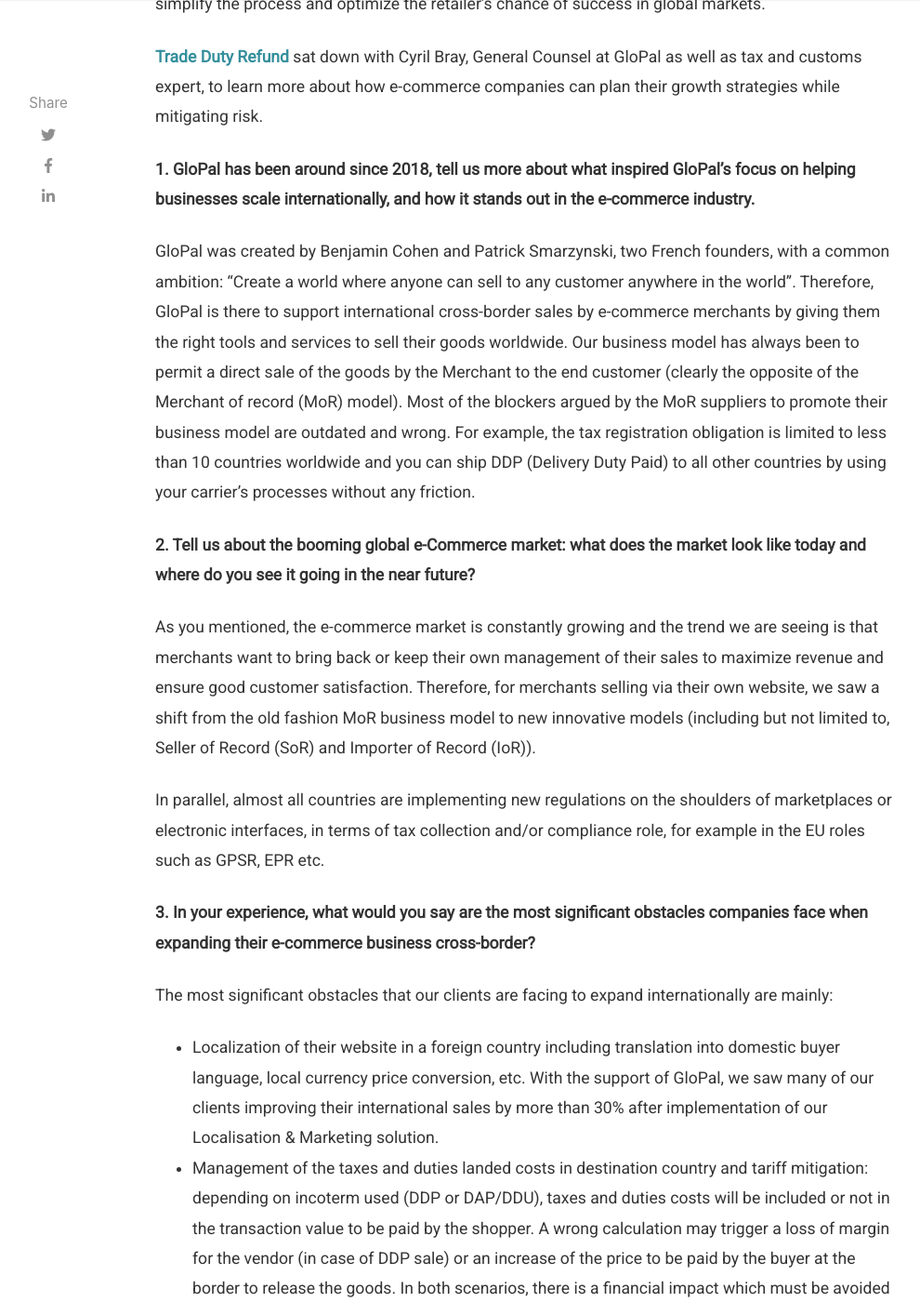
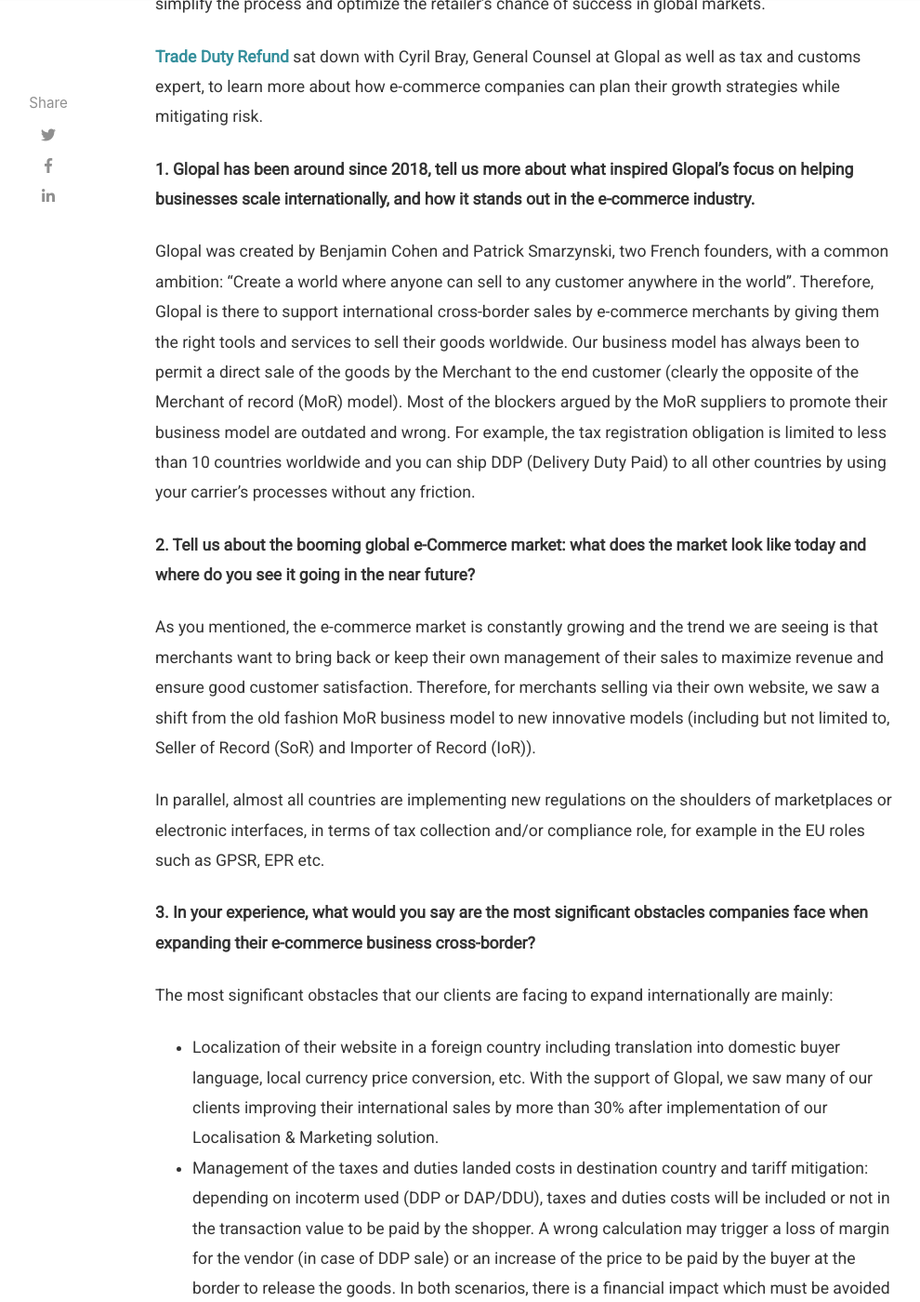
Before and after one commit to madeInLagny/TDR-EN-BLOG, a Jekyll site: the page built from _posts/2025-04-05-ask-the-experts-with-cyril-bray-breaking-borders-and-driving-e-commerce-growth-from-marketing-to-transportation-to-customs-compliance.md, in a window 1280 px wide and 1400 px high, scrolled down 1737 px. Shown: the whole window at 93% size, without its empty margins (118-1108 px from the left). Built offline with Jekyll 4.4.1, drawn with Linux system fonts in a browser that asks for light colours; nearby versions of some CDN libraries; some web fonts are replaced; comment, search, counter and statistics services are not loaded; some of the changed text lies outside the part shown.

Commit message:
Spelling of Glopal modified

```diff
--- a/_posts/2025-04-05-ask-the-experts-with-cyril-bray-breaking-borders-and-driving-e-commerce-growth-from-marketing-to-transportation-to-customs-compliance.md
+++ b/_posts/2025-04-05-ask-the-experts-with-cyril-bray-breaking-borders-and-driving-e-commerce-growth-from-marketing-to-transportation-to-customs-compliance.md
@@ -1,7 +1,7 @@
 ---
 layout: post
 title: "Ask the Experts with Cyril Bray: Breaking Borders and Driving e-Commerce Growth - from Marketing to Transportation to Customs Compliance"
-description: "Discover insights from Cyril Bray of GloPal on overcoming cross-border e-commerce challenges, from localization to customs compliance."
+description: "Discover insights from Cyril Bray of Glopal on overcoming cross-border e-commerce challenges, from localization to customs compliance."
 categories:
   [
     global ecommerce,
@@ -14,7 +14,7 @@
 comments: false
 ---
 
-> In today’s fast-paced digital age, e-commerce continues to break barriers, enabling businesses to reach international customers like never before. For almost a decade, [**GloPal**](https://glopal.fr) has been working hard to support international sales growth, via SaaS modules (including, but not limited to, Localization & Marketing and Taxes and Duties), for online retailers by offering innovative solutions.
+> In today’s fast-paced digital age, e-commerce continues to break barriers, enabling businesses to reach international customers like never before. For almost a decade, [**Glopal**](https://Glopal.fr) has been working hard to support international sales growth, via SaaS modules (including, but not limited to, Localization & Marketing and Taxes and Duties), for online retailers by offering innovative solutions.
 
 Cross-border online sales are projected to reach $2.25 trillion by 2026 as consumers worldwide are turning to international retailers for unique products, better pricing and expanded choices.
 
@@ -29,11 +29,11 @@
 
 Each of these challenges requires careful planning and the right tools and/or partners in order to simplify the process and optimize the retailer’s chance of success in global markets.
 
-[**Trade Duty Refund**](https://tradedutyrefund.com?utm_source=Blog&utm_medium=Link&utm_campaign=20250405Article) sat down with Cyril Bray, General Counsel at GloPal as well as tax and customs expert, to learn more about how e-commerce companies can plan their growth strategies while mitigating risk.
+[**Trade Duty Refund**](https://tradedutyrefund.com?utm_source=Blog&utm_medium=Link&utm_campaign=20250405Article) sat down with Cyril Bray, General Counsel at Glopal as well as tax and customs expert, to learn more about how e-commerce companies can plan their growth strategies while mitigating risk.
 
-**1. GloPal has been around since 2018, tell us more about what inspired GloPal’s focus on helping businesses scale internationally, and how it stands out in the e-commerce industry.**
+**1. Glopal has been around since 2018, tell us more about what inspired Glopal’s focus on helping businesses scale internationally, and how it stands out in the e-commerce industry.**
 
-GloPal was created by Benjamin Cohen and Patrick Smarzynski, two French founders, with a common ambition: “Create a world where anyone can sell to any customer anywhere in the world”. Therefore, GloPal is there to support international cross-border sales by e-commerce merchants by giving them the right tools and services to sell their goods worldwide. Our business model has always been to permit a direct sale of the goods by the Merchant to the end customer (clearly the opposite of the Merchant of record (MoR) model). Most of the blockers argued by the MoR suppliers to promote their business model are outdated and wrong. For example, the tax registration obligation is limited to less than 10 countries worldwide and you can ship DDP (Delivery Duty Paid) to all other countries by using your carrier’s processes without any friction.
+Glopal was created by Benjamin Cohen and Patrick Smarzynski, two French founders, with a common ambition: “Create a world where anyone can sell to any customer anywhere in the world”. Therefore, Glopal is there to support international cross-border sales by e-commerce merchants by giving them the right tools and services to sell their goods worldwide. Our business model has always been to permit a direct sale of the goods by the Merchant to the end customer (clearly the opposite of the Merchant of record (MoR) model). Most of the blockers argued by the MoR suppliers to promote their business model are outdated and wrong. For example, the tax registration obligation is limited to less than 10 countries worldwide and you can ship DDP (Delivery Duty Paid) to all other countries by using your carrier’s processes without any friction.
 
 **2. Tell us about the booming global e-Commerce market: what does the market look like today and where do you see it going in the near future?**
 
@@ -45,8 +45,8 @@
 
 The most significant obstacles that our clients are facing to expand internationally are mainly:
 
-- Localization of their website in a foreign country including translation into domestic buyer language, local currency price conversion, etc. With the support of GloPal, we saw many of our clients improving their international sales by more than 30% after implementation of our Localisation & Marketing solution.
-- Management of the taxes and duties landed costs in destination country and tariff mitigation: depending on incoterm used (DDP or DAP/DDU), taxes and duties costs will be included or not in the transaction value to be paid by the shopper. A wrong calculation may trigger a loss of margin for the vendor (in case of DDP sale) or an increase of the price to be paid by the buyer at the border to release the goods. In both scenarios, there is a financial impact which must be avoided or mitigated as much as possible. To mitigate the applicable tariff on goods, an appropriate HS code classification and a proper origin determination of the goods are mandatory, to ensure application of the adequate tariff rate and potential exemption linked to free trade agreement. Only a perfect grasp of these issues and constant legal monitoring can ensure the smooth running of the supply chain right through to delivery to the end customer. By using GloPal Taxes and Duties Solution you will rely on experts to manage these topics and therefore be able concentrate on your business activity without stress.
+- Localization of their website in a foreign country including translation into domestic buyer language, local currency price conversion, etc. With the support of Glopal, we saw many of our clients improving their international sales by more than 30% after implementation of our Localisation & Marketing solution.
+- Management of the taxes and duties landed costs in destination country and tariff mitigation: depending on incoterm used (DDP or DAP/DDU), taxes and duties costs will be included or not in the transaction value to be paid by the shopper. A wrong calculation may trigger a loss of margin for the vendor (in case of DDP sale) or an increase of the price to be paid by the buyer at the border to release the goods. In both scenarios, there is a financial impact which must be avoided or mitigated as much as possible. To mitigate the applicable tariff on goods, an appropriate HS code classification and a proper origin determination of the goods are mandatory, to ensure application of the adequate tariff rate and potential exemption linked to free trade agreement. Only a perfect grasp of these issues and constant legal monitoring can ensure the smooth running of the supply chain right through to delivery to the end customer. By using Glopal Taxes and Duties Solution you will rely on experts to manage these topics and therefore be able concentrate on your business activity without stress.
 
 **4. What advice would you give to companies when it comes to properly managing customs compliance and duties?**
 
@@ -54,13 +54,13 @@
 
 It’s important to remember that customs' main pillars to clear the goods are: value to be declared; country of origin of the product(s) and nomenclature of the product (HS code). Those 3 pieces of information will allow customs to determine the duty to be paid (if no exemption applies) in the destination country.
 
-GloPal Taxes and Duties solution allows for the classification of your goods with the appropriate HS code, to apply reverse calculation to minimize the custom duties to be paid and to manage the country of origin of your goods and apply, if applicable, potential free trade agreement or specific duty rates. On top, GloPal is also providing paperless integration with the main express carriers, to facilitate the customs clearance.
+Glopal Taxes and Duties solution allows for the classification of your goods with the appropriate HS code, to apply reverse calculation to minimize the custom duties to be paid and to manage the country of origin of your goods and apply, if applicable, potential free trade agreement or specific duty rates. On top, Glopal is also providing paperless integration with the main express carriers, to facilitate the customs clearance.
 
-**5. GloPal specializes in several areas of e-commerce - from marketing to localization and logistics - but how do you also work with an ecosystem of partners in international trade and logistics to support clients?**
+**5. Glopal specializes in several areas of e-commerce - from marketing to localization and logistics - but how do you also work with an ecosystem of partners in international trade and logistics to support clients?**
 
-GloPal solutions can solve several pain points of our e-commerce merchants, but not all for sure. Given the complexity of the global trade system, and to ensure best in class service, GloPal has decided to work with experienced partners with relevant experience in their field. And this is why GloPal is more than happy to work with Trade Duty Refund, a dedicated customs broker specialized in customs duties and compliance, for duty drawback solutions in a selected range of countries.
+Glopal solutions can solve several pain points of our e-commerce merchants, but not all for sure. Given the complexity of the global trade system, and to ensure best in class service, Glopal has decided to work with experienced partners with relevant experience in their field. And this is why Glopal is more than happy to work with Trade Duty Refund, a dedicated customs broker specialized in customs duties and compliance, for duty drawback solutions in a selected range of countries.
 
-With GloPal’s extensive experience in cross-border e-commerce, we couldn’t help but sneak in one more question related to the current events and the imposed tariffs on over 90 countries issued by the Trump Administration on April 2nd. With a 10% baseline tariff on most countries, and tariffs up to 54% on China with a wave of the de minimis loophole, the cross-border trade situation seems unpredictable at the moment, but the enforcement of this tariff program will certainly impact merchants that want to sell into the world’s largest economy.
+With Glopal’s extensive experience in cross-border e-commerce, we couldn’t help but sneak in one more question related to the current events and the imposed tariffs on over 90 countries issued by the Trump Administration on April 2nd. With a 10% baseline tariff on most countries, and tariffs up to 54% on China with a wave of the de minimis loophole, the cross-border trade situation seems unpredictable at the moment, but the enforcement of this tariff program will certainly impact merchants that want to sell into the world’s largest economy.
 
 **Cyril, you have decades of experience in cross-border transactions and e-commerce business. The Trump Administration has shaken up global trade over the past few months with country-specific tariffs and industry-specific tariffs. What are your thoughts on how the U.S. tariff schedule will affect global e-commerce business this year? Do you have any advice for businesses trying to navigate these recent regulations?**
 
```
